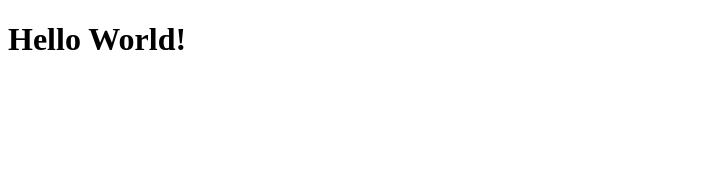
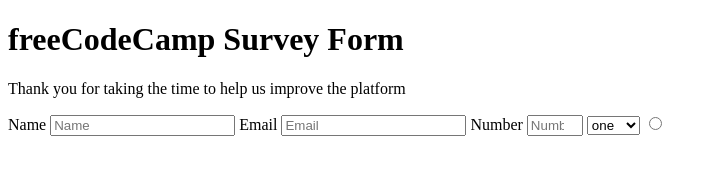
Before and after one commit to iliebabcenco/mv-testing, a plain HTML site: page fcc-test-suite-template-master/index.html in a window 1280 px wide. Shown: the whole page, without its empty margins (0-717 px from the left). Drawn offline with Linux system fonts and the light colour scheme.

Commit message:
adding hmtl elements

```diff
--- a/fcc-test-suite-template-master/index.html
+++ b/fcc-test-suite-template-master/index.html
@@ -8,7 +8,31 @@
 
   <body>
     <script src="https://cdn.freecodecamp.org/testable-projects-fcc/v1/bundle.js"></script>
-    <h1>Hello World!</h1>
+    <h1 id="title">freeCodeCamp Survey Form</h1>
+    <p id="description">Thank you for taking the time to help us improve the platform</p>
+    <form action="" id="survey-form">
+        <label id="name-label" for="name" >Name</label>
+        <input type="text" name="name" placeholder="Name"/>
+
+        <label id="email-label" for="email">Email</label>
+        <input type="email" name="email" placeholder="Email"/>
+
+        <label id="number-label" for="numb">Number</label>
+        <input type="number" name="numb" min="0" max="10" placeholder="Number"/>
+
+        <select id = "dropdown">
+          <option value = "1">one</option>
+          <option value = "2">two</option>
+          <option value = "3">three</option>
+          <option value = "4">four</option>
+        </select>
+
+        <input type="radio">
+        <label></label>
+
+
+
+    </form>
     <!--
 
     Hello Camper!
@@ -21,6 +45,7 @@
     - The freeCodeCamp Team
 
     -->
+
     <script  src="js/index.js"></script>
   </body>
 </html>
```
